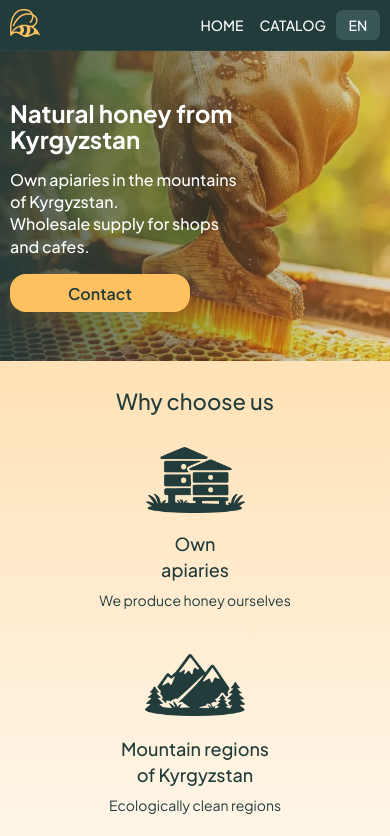
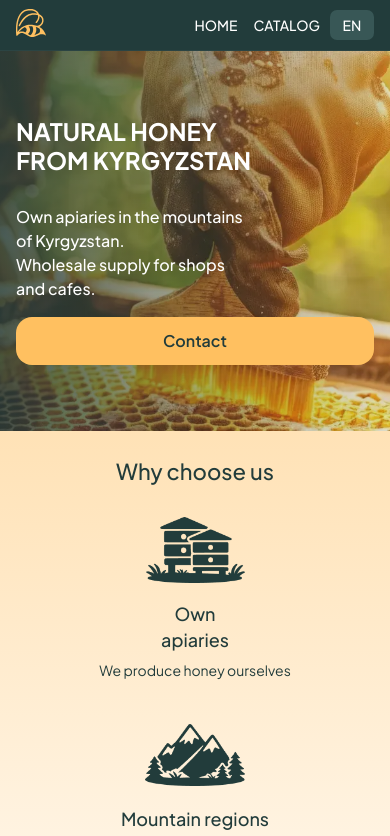
Before and after one commit to ElamanZ/baiyr, a Next.js app: page /en in a window 390 px wide. Shown: the top 836 px of the page. Built offline with nearby package versions, Linux system fonts and the light colour scheme.

Commit message:
fix: hero

```diff
--- a/messages/ru.json
+++ b/messages/ru.json
@@ -9,7 +9,7 @@
   },
   "HomePage": {
     "homeHero": {
-      "title": "Натуральный мёд из Кыргызстана",
+      "title": "Натуральный мед из Кыргызстана",
       "line1": "Собственные пасеки в горах Кыргызстана.",
       "line2": "Оптовые поставки для магазинов и кафе.",
       "button": "Связаться"
@@ -17,7 +17,7 @@
     "whyUsTitle": "Почему нас выбирают",
     "steps": {
       "beehivesTitle": "Собственные\nпасеки",
-      "beehivesDescription": "Производим мёд сами",
+      "beehivesDescription": "Производим мед сами",
       "mountainsTitle": "Горные районы\nКыргызстана",
       "mountainsDescription": "Экологически чистые регионы",
       "factoryTitle": "Собственное\nпроизводство",
--- a/src/assets/product/ProductData.ts
+++ b/src/assets/product/ProductData.ts
@@ -11,7 +11,7 @@ export const ProductData: Product[] = [
       zh: "白蜂蜜",
     },
     description: {
-      ru: "Натуральный мёд с нежным вкусом.",
+      ru: "Натуральный мед с нежным вкусом.",
       ky: "Табигый бал назик даамы менен.",
       en: "Natural honey with a sweet taste.",
       zh: "天然蜂蜜，味道温和。",
--- a/src/components/Header/Header.module.css
+++ b/src/components/Header/Header.module.css
@@ -194,7 +194,7 @@
 /* mobile */
 @media (max-width: 768px) {
   .container {
-    padding: 10px 12px;
+    padding: 10px 16px;
     gap: 8px;
   }
 
@@ -248,7 +248,7 @@
 /* small mobile */
 @media (max-width: 480px) {
   .container {
-    padding: 8px 10px;
+    padding: 8px 16px;
     gap: 6px;
   }
 
--- a/src/components/home/HomeHero/HomeHero.module.css
+++ b/src/components/home/HomeHero/HomeHero.module.css
@@ -47,30 +47,31 @@
 }
 
 .heroText h1 {
-  max-width: 690px;
+  max-width: 790px;
   font-size: 70px;
-  line-height: 1.1;
+  line-height: 1.2;
   font-weight: 700;
-  letter-spacing: 4%;
+  letter-spacing: 3%;
   color: #fff;
+  text-transform: uppercase;
 }
 
 .heroText p {
-  max-width: 620px;
+  max-width: 420px;
   font-size: 24px;
-  line-height: 1.4;
+  line-height: 1.5;
   font-weight: 500;
   color: #fff;
 }
 
 .button {
-  width: 304px;
-  height: 44px;
+  width: 577px;
+  height: 70px;
   background-color: #ffc060;
   border-radius: 16px;
   border: none;
   font-weight: 600;
-  font-size: 16px;
+  font-size: 24px;
   color: #223c3b;
   cursor: pointer;
 }
@@ -82,6 +83,7 @@
   }
 
   .heroText h1 {
+    max-width: 660px;
     font-size: 56px;
   }
 
@@ -93,13 +95,14 @@
 /* tablet */
 @media (max-width: 992px) {
   .heroImageWrap {
-    min-height: 460px;
+    min-height: 500px;
   }
 
 
   .heroText h1 {
-    max-width: 400px;
+    max-width: 500px;
     font-size: 42px;
+    margin-bottom: 14px;
   }
 
   .heroText p {
@@ -115,11 +118,11 @@
 /* mobile */
 @media (max-width: 768px) {
   .heroImageWrap {
-    min-height: 340px;
+    min-height: 440px;
   }
 
   .container {
-    padding: 10px 12px;
+    padding: 10px 16px;
   }
 
   .heroText {
@@ -127,7 +130,7 @@
   }
 
   .heroText h1 {
-    max-width: 280px;
+    max-width: 350px;
     font-size: 30px;
   }
 
@@ -146,11 +149,11 @@
 /* small mobile */
 @media (max-width: 480px) {
   .heroImageWrap {
-    min-height: 310px;
+    min-height: 380px;
   }
 
   .container {
-    padding: 8px 10px;
+    padding: 8px 16px;
   }
 
   .heroText {
@@ -158,7 +161,7 @@
   }
 
   .heroText h1 {
-    max-width: 250px;
+    max-width: 270px;
     font-size: 24px;
   }
 
@@ -168,8 +171,8 @@
   }
 
   .button {
-    width: 180px;
-    height: 38px;
+    width: 100%;
+    height: 48px;
     font-size: 16px;
   }
 }
```
